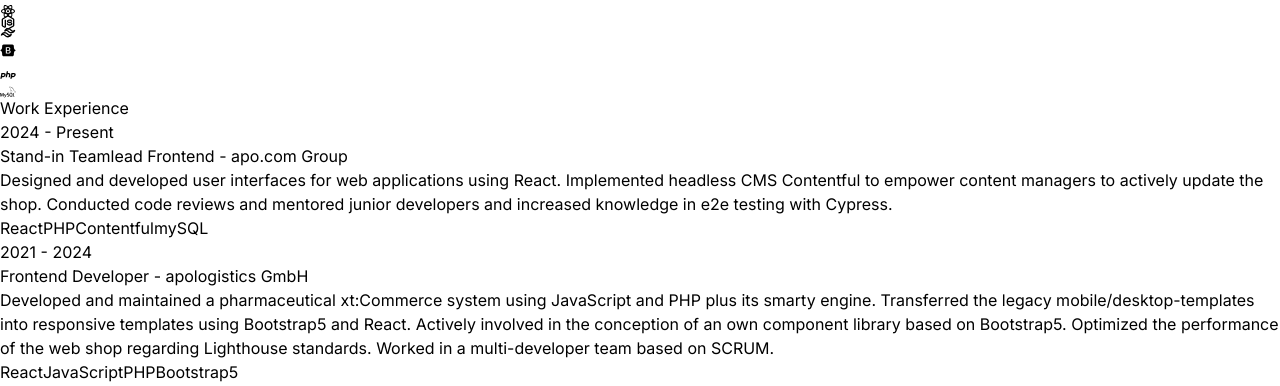
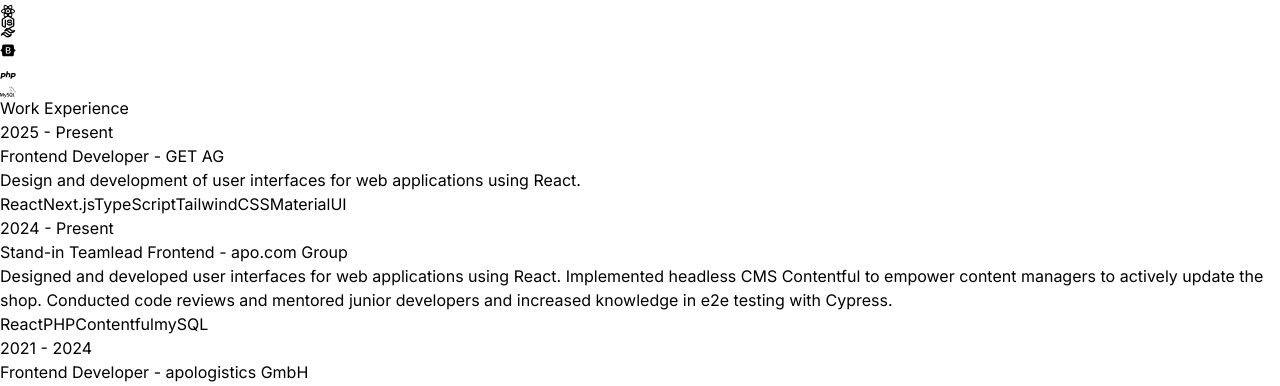
Before and after one commit to therobhe/react-homepage, a React (Vite) app: page / in a window 1280 px wide. Shown: the part 2245-2631 px from the top of the page. Built offline with nearby package versions, Linux system fonts and the light colour scheme.

Commit message:
Update technologies format and add GET AG experience to translations

```diff
--- a/src/data/data.js
+++ b/src/data/data.js
@@ -12,7 +12,7 @@ import f1scorer from "../assets/projects/f1scorer.webp";
 export const EXPERIENCES = [
   {
     id: "get-ag",
-    technologies: "React, Next.js, TypeScript, TailwindCSS, MaterialUI"
+    technologies: ["React", "Next.js", "TypeScript", "TailwindCSS", "MaterialUI"],
   },
   {
     id: "lead-frontend",
--- a/src/language/de/translation.json
+++ b/src/language/de/translation.json
@@ -16,8 +16,15 @@
     "headline": "Berufserfahrung",
     "items": [
       {
+        "id": "get-ag",
+        "year": "2025 - Heute",
+        "role": "Frontend Entwickler",
+        "company": "GET AG",
+        "description": "Gestaltung und Entwicklung von Benutzeroberflächen für Webanwendungen mit React."
+      },
+      {
         "id": "lead-frontend",
-        "year": "2024 - Heute",
+        "year": "2024 - 2025",
         "role": "Stellvertretender Teamleiter Frontend",
         "company": "apo.com Group",
         "description": "Gestaltung und Entwicklung von Benutzeroberflächen für Webanwendungen mit React. Implementation des Headless CMS Contentful zur Unterstützung der Content Manager bei der aktiven Shop-Aktualisierung. Durchführung von Code-Reviews, Mentoring von Junior-Entwicklern und Erweiterung der Kenntnisse im E2E-Testing mit Cypress."
--- a/src/language/en/translation.json
+++ b/src/language/en/translation.json
@@ -15,6 +15,13 @@
   "experience": {
     "headline": "Work Experience",
     "items": [
+      {
+        "id": "get-ag",
+        "year": "2025 - Present",
+        "role": "Frontend Developer",
+        "company": "GET AG",
+        "description": "Design and development of user interfaces for web applications using React."
+      },
       {
         "id": "lead-frontend",
         "year": "2024 - Present",
```
Also changed, not shown: src/assets/projects/f1scorer.webp (added).
